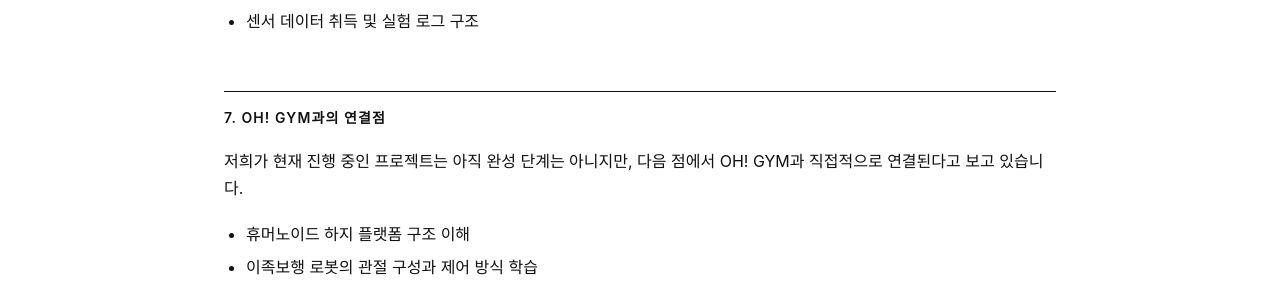
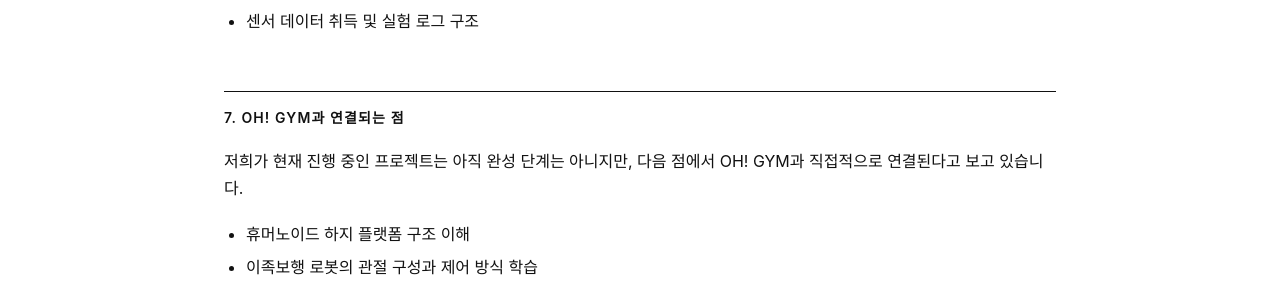
Before and after one commit to wang-gw/portfolio, a Jekyll site: the page built from _projects/sobi.md, in a window 1280 px wide and 900 px high, scrolled down 2852 px. Shown: the part 151-441 px from the top of the window. Built offline with Jekyll 4.4.1, drawn with Linux system fonts in a browser that asks for light colours; some web fonts are replaced.

Commit message:
Update sobi.md

```diff
--- a/_projects/sobi.md
+++ b/_projects/sobi.md
@@ -90,7 +90,7 @@ Mechanical 담당 2명은 프로젝트의 하드웨어 설계와 제작을 담
 - Sim-to-Real 적용 시 발생하는 문제
 - 센서 데이터 취득 및 실험 로그 구조
 
-## 7. OH! GYM과의 연결점
+## 7. OH! GYM과 연결되는 점
 
 저희가 현재 진행 중인 프로젝트는 아직 완성 단계는 아니지만, 다음 점에서 OH! GYM과 직접적으로 연결된다고 보고 있습니다.
 
```
